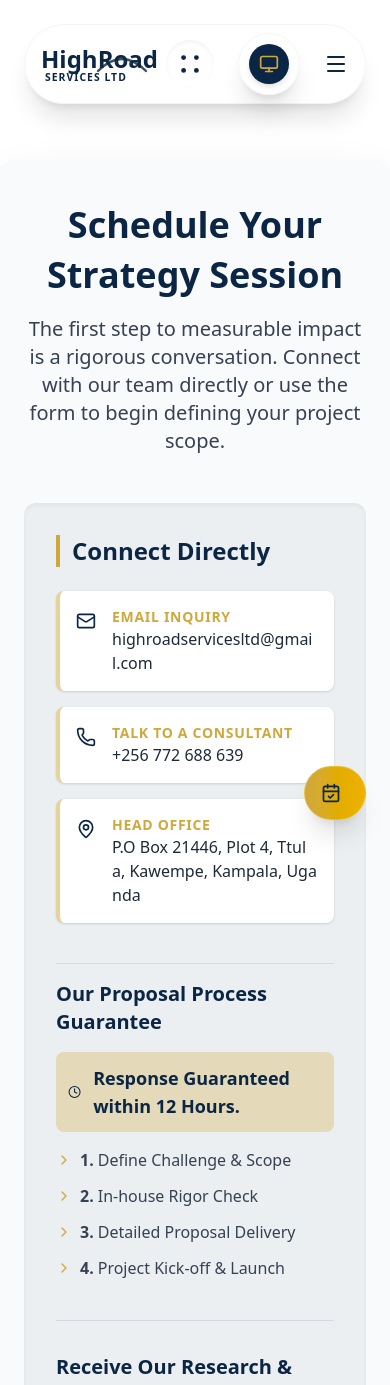
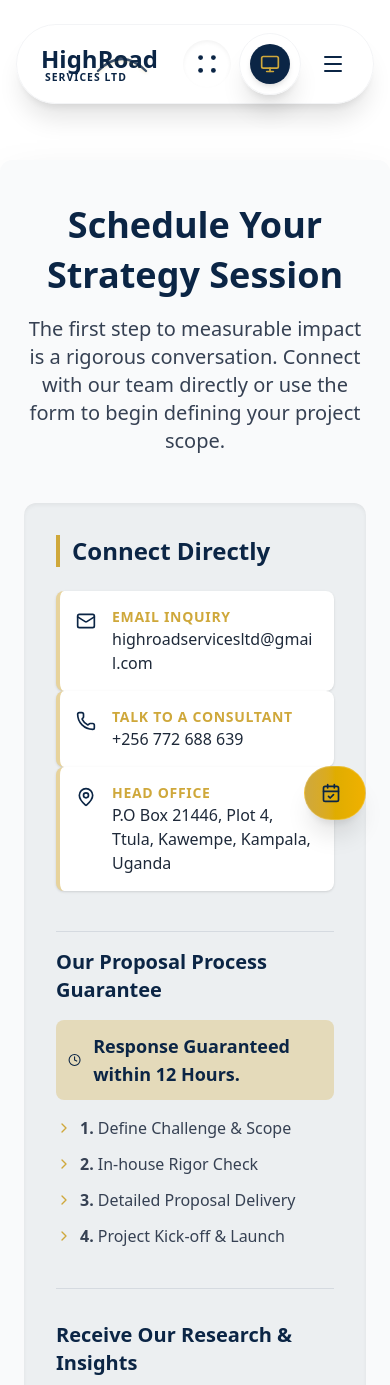
Before and after one commit to vanheaven-ui/highroad-services-ltd, a Next.js app: page /contact in a window 390 px wide. Shown: the top 1385 px of the page. Built offline with nearby package versions, Linux system fonts and the light colour scheme.

Commit message:
chore(ui): fix expert card animation issue and improve data for expert and improve navbar rendering on mobile

```diff
--- a/app/about/page.tsx
+++ b/app/about/page.tsx
@@ -411,14 +411,15 @@ export default function About(): JSX.Element {
               viewport={{ once: true, amount: 0.6 }}
               transition={{ duration: 0.6 }}
             >
-              <h2 className="text-3xl font-bold text-primary mb-3 flex items-center">
+              <h2 className="text-3xl font-bold text-primary mb-4 flex items-center">
                 Our Mission
                 <CornerDownRight className="w-5 h-5 ml-2 text-accent-gold" />
               </h2>
 
-              <p className="text-lg text-gray-700">
-                To empower institutions with evidence-driven insights and
-                actionable recommendations that drive sustainable development.
+              <p className="text-lg leading-relaxed text-gray-700">
+                To equip institutions with evidence-based insights and
+                actionable strategies that enable informed decisions and
+                sustainable development.
               </p>
             </motion.div>
 
@@ -430,14 +431,14 @@ export default function About(): JSX.Element {
               viewport={{ once: true, amount: 0.6 }}
               transition={{ duration: 0.6, delay: 0.1 }}
             >
-              <h2 className="text-3xl font-bold text-primary mb-3 flex items-center">
+              <h2 className="text-3xl font-bold text-primary mb-4 flex items-center">
                 Our Vision
                 <CornerDownRight className="w-5 h-5 ml-2 text-primary" />
               </h2>
 
-              <p className="text-lg text-gray-700">
-                To be the most trusted economic consultancy—delivering
-                high-impact, evidence-based solutions for a prosperous future.
+              <p className="text-lg leading-relaxed text-gray-700">
+                To be a trusted consultancy delivering high-impact, data-driven
+                solutions for inclusive and lasting prosperity.
               </p>
             </motion.div>
           </div>
--- a/app/contact/page.tsx
+++ b/app/contact/page.tsx
@@ -13,6 +13,7 @@ import {
   HardHat,
 } from "lucide-react";
 import UnderConstructionModal from "@/components/UnderContsructionModal";
+import ActionModalLink from "@/components/ActionModalLink";
 
 // -------------------------
 // Types
@@ -22,14 +23,6 @@ interface FormData {
   email: string;
   subject: string;
   message: string;
-}
-
-interface ContactDetailProps {
-  icon: typeof Mail; // Generic type for icons
-  label: string;
-  value: string;
-  href: string;
-  target?: string;
 }
 
 interface FormInputProps {
@@ -43,7 +36,7 @@ interface FormInputProps {
 }
 
 // -------------------------
-// Variants for Animations
+// Variants for Animations (FIXED)
 // -------------------------
 const containerVariants: Variants = {
   initial: { opacity: 0, y: 20 },
@@ -51,7 +44,13 @@ const containerVariants: Variants = {
 };
 
 const detailListVariants: Variants = {
-  animate: { transition: { staggerChildren: 0.1 } },
+  initial: {}, // ← Critical: this was missing before!
+  animate: {
+    transition: {
+      staggerChildren: 0.1,
+      delayChildren: 0.2, // Small delay for smoother sequencing
+    },
+  },
 };
 
 const detailItemVariants: Variants = {
@@ -72,31 +71,6 @@ const subscriptionVariants: Variants = {
 // -------------------------
 // Reusable UI Components
 // -------------------------
-const ContactDetail = ({
-  icon: Icon,
-  label,
-  value,
-  href,
-  target,
-}: ContactDetailProps) => (
-  <motion.a
-    variants={detailItemVariants}
-    href={href}
-    target={target}
-    className="flex items-start p-4 bg-white rounded-lg shadow-sm hover:shadow-md transition duration-300 border-l-4 border-accent-gold/50 hover:border-accent-gold"
-  >
-    <Icon className="w-5 h-5 mr-4 mt-1 text-primary flex-shrink-0" />
-    <div className="flex-1">
-      <span className="text-sm font-semibold uppercase tracking-wider text-accent-gold block">
-        {label}
-      </span>
-      <span className="text-base text-gray-800 font-body break-all">
-        {value}
-      </span>
-    </div>
-  </motion.a>
-);
-
 const FormLabel = ({
   htmlFor,
   children,
@@ -215,25 +189,71 @@ export default function ContactPage() {
                 Connect Directly
               </h2>
               <div className="space-y-4">
-                <ContactDetail
-                  icon={Mail}
-                  label="Email Inquiry"
-                  value="highroadservicesltd@gmail.com"
+                {/* Email */}
+                <ActionModalLink
                   href="mailto:highroadservicesltd@gmail.com"
-                />
-                <ContactDetail
-                  icon={Phone}
-                  label="Talk to a Consultant"
-                  value="+256 772 688 639"
+                  label="highroadservicesltd@gmail.com"
+                >
+                  <motion.a
+                    variants={detailItemVariants}
+                    className="flex items-start p-4 bg-white rounded-lg shadow-sm hover:shadow-md transition duration-300 border-l-4 border-accent-gold/50 hover:border-accent-gold cursor-pointer"
+                    onClick={(e) => e.preventDefault()}
+                  >
+                    <Mail className="w-5 h-5 mr-4 mt-1 text-primary flex-shrink-0" />
+                    <div className="flex-1">
+                      <span className="text-sm font-semibold uppercase tracking-wider text-accent-gold block">
+                        Email Inquiry
+                      </span>
+                      <span className="text-base text-gray-800 font-body break-all">
+                        highroadservicesltd@gmail.com
+                      </span>
+                    </div>
+                  </motion.a>
+                </ActionModalLink>
+
+                {/* Phone */}
+                <ActionModalLink
                   href="tel:+256772688639"
-                />
-                <ContactDetail
-                  icon={MapPin}
-                  label="Head Office"
-                  value="P.O Box 21446, Plot 4, Ttula, Kawempe, Kampala, Uganda"
-                  href="https://maps.app.goo.gl/..."
-                  target="_blank"
-                />
+                  label="+256 772 688 639"
+                >
+                  <motion.a
+                    variants={detailItemVariants}
+                    className="flex items-start p-4 bg-white rounded-lg shadow-sm hover:shadow-md transition duration-300 border-l-4 border-accent-gold/50 hover:border-accent-gold cursor-pointer"
+                    onClick={(e) => e.preventDefault()}
+                  >
+                    <Phone className="w-5 h-5 mr-4 mt-1 text-primary flex-shrink-0" />
+                    <div className="flex-1">
+                      <span className="text-sm font-semibold uppercase tracking-wider text-accent-gold block">
+                        Talk to a Consultant
+                      </span>
+                      <span className="text-base text-gray-800 font-body">
+                        +256 772 688 639
+                      </span>
+                    </div>
+                  </motion.a>
+                </ActionModalLink>
+
+                {/* Google Maps - External Link */}
+                <ActionModalLink
+                  href="https://maps.app.goo.gl/..." // ← Replace with your actual link
+                  label="Google Maps"
+                >
+                  <motion.a
+                    variants={detailItemVariants}
+                    className="flex items-start p-4 bg-white rounded-lg shadow-sm hover:shadow-md transition duration-300 border-l-4 border-accent-gold/50 hover:border-accent-gold cursor-pointer"
+                    onClick={(e) => e.preventDefault()}
+                  >
+                    <MapPin className="w-5 h-5 mr-4 mt-1 text-primary flex-shrink-0" />
+                    <div className="flex-1">
+                      <span className="text-sm font-semibold uppercase tracking-wider text-accent-gold block">
+                        Head Office
+                      </span>
+                      <span className="text-base text-gray-800 font-body">
+                        P.O Box 21446, Plot 4, Ttula, Kawempe, Kampala, Uganda
+                      </span>
+                    </div>
+                  </motion.a>
+                </ActionModalLink>
               </div>
             </motion.div>
 
--- a/app/experts/page.tsx
+++ b/app/experts/page.tsx
@@ -10,13 +10,13 @@ import { motion, Variants } from "framer-motion";
 import { teamMembersData } from "@/data/team";
 
 /* ----------------------------------------------
- * FRAMER MOTION VARIANTS (NO CHANGE)
+ * FRAMER MOTION VARIANTS (UPDATED FOR CONSISTENCY)
 ---------------------------------------------- */
 const staggerContainerVariants: Variants = {
   hidden: { opacity: 0 },
   visible: {
     opacity: 1,
-    transition: { staggerChildren: 0.15 },
+    transition: { staggerChildren: 0.15, delayChildren: 0.2 }, // Added small delay for smoother start
   },
 };
 
@@ -30,7 +30,7 @@ const slideUpItemVariants: Variants = {
 };
 
 /* ----------------------------------------------
- * MAIN PAGE CONTENT (NO CHANGE)
+ * MAIN PAGE CONTENT (UPDATED ANIMATION TRIGGERS)
 ---------------------------------------------- */
 function ExpertsPageContent(): JSX.Element {
   return (
@@ -81,8 +81,7 @@ function ExpertsPageContent(): JSX.Element {
           className="grid grid-cols-1 md:grid-cols-2 lg:grid-cols-3 gap-10"
           variants={staggerContainerVariants}
           initial="hidden"
-          whileInView="visible"
-          viewport={{ once: true, amount: 0.3 }}
+          animate="visible" // ← Changed from whileInView to animate for reliable triggering
         >
           {teamMembersData.map((member) => (
             <motion.div key={member.name} variants={slideUpItemVariants}>
@@ -94,8 +93,7 @@ function ExpertsPageContent(): JSX.Element {
         <motion.div
           className="text-center mt-16"
           initial={{ opacity: 0, scale: 0.9 }}
-          whileInView={{ opacity: 1, scale: 1 }}
-          viewport={{ once: true, amount: 0.5 }}
+          animate={{ opacity: 1, scale: 1 }} // ← Changed from whileInView to animate for consistency
           transition={{ duration: 0.5 }}
         >
           <Link
@@ -127,8 +125,7 @@ function ExpertsPageContent(): JSX.Element {
             className="grid grid-cols-1 md:grid-cols-3 gap-8 items-start"
             variants={staggerContainerVariants}
             initial="hidden"
-            whileInView="visible"
-            viewport={{ once: true, amount: 0.3 }}
+            animate="visible" // ← Changed from whileInView to animate for reliable triggering
           >
             {/* Pillar 1 */}
             <motion.div
--- a/components/Narbar.tsx
+++ b/components/Narbar.tsx
@@ -1,7 +1,7 @@
 "use client";
 
 import Link from "next/link";
-import { Phone, Mail, Menu, X, ChevronDown, Palette } from "lucide-react";
+import { Phone, Mail, Menu, X, ChevronDown } from "lucide-react";
 import React, {
   JSX,
   useState,
@@ -116,9 +116,9 @@ const servicesDropdown: ServiceLink[] = services.map((service) => ({
 // --- NEW ACTION LINK FOR NAVBAR UTILITY/MOBILE ---
 interface NavActionLinkProps {
   href: string;
-  icon: React.ElementType; // Icon component (e.g., Phone, Mail)
+  icon: React.ElementType;
   iconColor: string;
-  isMobile?: boolean; // If true, apply mobile styling
+  isMobile?: boolean;
   onLinkClick: () => void;
 }
 
@@ -130,14 +130,11 @@ const NavActionLink: React.FC<NavActionLinkProps> = ({
   onLinkClick,
 }) => {
   const label = useMemo(() => {
-    // Extract the raw value for the modal label
     return href.replace(/^(mailto|tel):/, "");
   }, [href]);
 
   const baseClasses = clsx("flex items-center p-2 rounded-full transition", {
-    // Desktop utility classes
     "hidden lg:flex hover:bg-surface": !isMobile,
-    // Mobile dropdown classes
     "text-primary dark:text-white hover:bg-gray-100 dark:hover:bg-gray-800":
       isMobile,
   });
@@ -151,16 +148,16 @@ const NavActionLink: React.FC<NavActionLinkProps> = ({
       >
         <Icon
           className={clsx("h-5 w-5 nav-icon", {
-            "h-5 w-5": isMobile, // Maintain the size consistency
+            "h-5 w-5": isMobile,
           })}
-          style={{ color: isMobile ? undefined : iconColor }} // Only use iconColor for desktop to handle scroll state
+          style={{ color: isMobile ? undefined : iconColor }}
         />
       </span>
     </ActionModalLink>
   );
 };
 
-// --- Mobile Dropdown (Modified) ---
+// --- Mobile Dropdown (Unchanged) ---
 interface MobileDropdownProps {
   links: NavLink[];
   servicesLinks: ServiceLink[];
@@ -175,7 +172,6 @@ const MobileNavDropdown = forwardRef<HTMLDivElement, MobileDropdownProps>(
     const [servicesOpen, setServicesOpen] = useState(false);
     const dropdownRef = useRef<HTMLDivElement>(null);
 
-    // Click outside handler for submenu (Unchanged)
     useEffect(() => {
       const handleClickOutside = (event: MouseEvent) => {
         if (
@@ -208,7 +204,6 @@ const MobileNavDropdown = forwardRef<HTMLDivElement, MobileDropdownProps>(
                 : pathname.startsWith(link.href);
 
             if (link.hasDropdown) {
-              // Collapsible Services section in mobile (Unchanged)
               return (
                 <motion.div variants={itemVariants} key={link.name}>
                   <button
@@ -286,7 +281,7 @@ const MobileNavDropdown = forwardRef<HTMLDivElement, MobileDropdownProps>(
             );
           })}
 
-          {/* MOBILE CONTACT LINKS - MODIFIED TO USE NavActionLink */}
+          {/* MOBILE CONTACT LINKS */}
           <motion.div
             variants={itemVariants}
             className="pt-2 border-t border-gray-200 dark:border-gray-700 flex justify-center space-x-6"
@@ -294,14 +289,14 @@ const MobileNavDropdown = forwardRef<HTMLDivElement, MobileDropdownProps>(
             <NavActionLink
               href="tel:+256772688639"
               icon={Phone}
-              iconColor="" // Not used in mobile mode, styling is handled by baseClasses
+              iconColor=""
               isMobile={true}
               onLinkClick={onLinkClick}
             />
             <NavActionLink
               href="mailto:highroadservicesltd@gmail.com"
               icon={Mail}
-              iconColor="" // Not used in mobile mode
+              iconColor=""
               isMobile={true}
               onLinkClick={onLinkClick}
             />
@@ -523,7 +518,7 @@ export default function Navbar(): JSX.Element {
     if (scrolled !== isScrolled) setIsScrolled(scrolled);
   });
 
-  // Click outside handler for mobile menu (Unchanged)
+  // Click outside handler for mobile menu
   useEffect(() => {
     const handleClickOutside = (event: MouseEvent) => {
       if (
@@ -552,14 +547,15 @@ export default function Navbar(): JSX.Element {
 
   return (
     <>
-      <header className="fixed top-6 left-1/2 transform -translate-x-1/2 z-50 w-full max-w-7xl px-6">
+      <header className="fixed top-6 left-1/2 transform -translate-x-1/2 z-50 w-full max-w-7xl px-4 sm:px-6">
         <motion.nav
-          className="shadow-xl rounded-full p-2 border border-gray-100 flex items-center justify-between transition-none"
+          className="shadow-xl rounded-full border border-gray-100 dark:border-gray-700 flex items-center justify-between transition-none px-4 py-2 md:px-6"
           variants={navVariants}
           initial="top"
           animate={isScrolled ? "scrolled" : "top"}
           transition={{ duration: 0.2 }}
         >
+          {/* Logo */}
           <Link href="/" className="p-2">
             <StylisticLogo
               isActive={isLogoActive}
@@ -568,8 +564,8 @@ export default function Navbar(): JSX.Element {
             />
           </Link>
 
+          {/* Desktop Links */}
           <div className="hidden lg:flex space-x-1 items-center">
-            {/* Desktop Nav Links (Unchanged) */}
             {navLinks.map((link) => {
               const isActive =
                 link.href === "/"
@@ -590,7 +586,6 @@ export default function Navbar(): JSX.Element {
                 : { borderBottomWidth: 0, paddingBottom: "8px" };
 
               if (link.hasDropdown) {
-                // Render Services as a standalone aligned item
                 return (
                   <div
                     key={link.name}
@@ -632,10 +627,13 @@ export default function Navbar(): JSX.Element {
             })}
           </div>
 
+          {/* Right side controls - unified group for better mobile layout */}
+          <div className="flex items-center space-x-2">
+            {/* Mobile Navigation Hamburger */}
             <div className="lg:hidden relative">
               <button
                 onClick={() => setIsMobileMenuOpen(!isMobileMenuOpen)}
-              className="p-3 text-primary rounded-full hover:bg-gray-100 transition nav-icon shadow-inner"
+                className="p-3 rounded-full hover:bg-gray-100 dark:hover:bg-gray-800 transition shadow-inner"
                 aria-label="Toggle main navigation links"
                 style={{ color: iconColor }}
               >
@@ -652,26 +650,29 @@ export default function Navbar(): JSX.Element {
               />
             </div>
 
-          <div className="flex items-center space-x-3">
-            {/* DESKTOP CONTACT LINKS - MODIFIED TO USE NavActionLink */}
+            {/* Contact Icons (hidden on very small screens if needed - currently visible on all) */}
+            <div className="hidden sm:flex items-center space-x-2">
               <NavActionLink
                 href="tel:+256772688639"
                 icon={Phone}
                 iconColor={iconColor}
-              onLinkClick={() => {}} // No need to close nav on desktop click
+                onLinkClick={() => {}}
               />
               <NavActionLink
                 href="mailto:highroadservicesltd@gmail.com"
                 icon={Mail}
                 iconColor={iconColor}
-              onLinkClick={() => {}} // No need to close nav on desktop click
+                onLinkClick={() => {}}
               />
+            </div>
 
+            {/* Theme Switcher */}
             <ThemeSwitcher />
 
+            {/* Full Menu Drawer Toggle */}
             <button
               onClick={() => setIsMenuOpen(!isMenuOpen)}
-              className="p-3 text-primary rounded-full hover:bg-surface transition nav-icon"
+              className="p-3 rounded-full hover:bg-surface transition"
               style={{ color: iconColor }}
               aria-label="Toggle secondary menu drawer"
             >
```
Also changed, not shown: data/team.ts (+3 -3 lines). Lines whose indentation alone changed are shown as unchanged.
